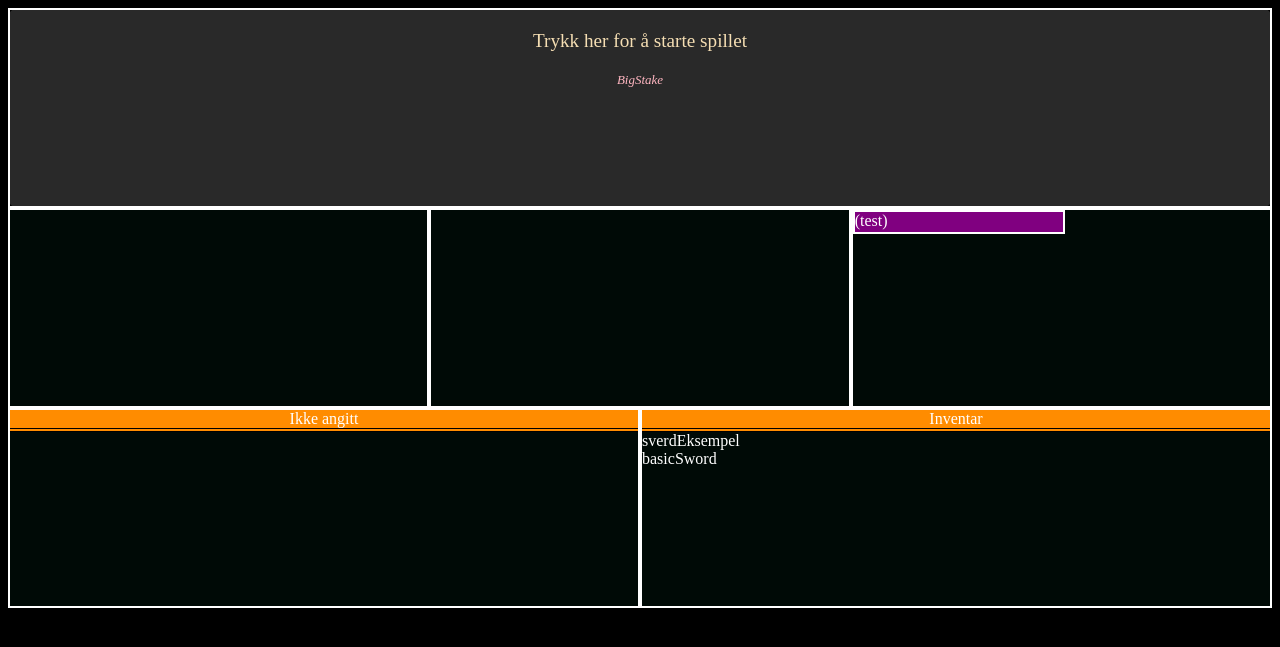
After one commit to mofse/RPGSpill, a PHP site: page /rpg.php in a window 1280 px wide. The commit adds this page. Shown: the top 647 px of the page. Run offline with PHP 8.4, Linux system fonts and the light colour scheme.

Commit message:
Large update
Javascript, PHP, 2 months of updates, etc.

```diff
--- a/battle.js
+++ b/battle.js
@@ -1,3 +1,7 @@
+
+
+
+/*Fiende statistikk*/
 var EnemyDefault = {
     EnemyName:"Undefined",
     EnemyHP:100,
--- /dev/null
+++ b/config.php
@@ -0,0 +1,5 @@
+<?php
+//Opprette kobling
+	$kobling = new mysqli('localhost', 'root', '', 'rpgdb2');
+
+?>
--- /dev/null
+++ b/rpg.php
@@ -0,0 +1,70 @@
+<!DOCTYPE html>
+<html lang="en">
+<head>
+    <meta charset="UTF-8">
+    <meta http-equiv="X-UA-Compatible" content="IE=edge">
+    <meta name="viewport" content="width=device-width, initial-scale=1.0">
+    <link rel="stylesheet" href="stylesheet.css">
+    <title>Spill</title>
+</head>
+<body>
+
+    <div id="UIs">
+
+
+        <div class="UI" id="UI1">
+            <div class="UI_box" id="displayWindow" onclick="screenClicked()">
+                <div id="textbox" onclick="screenClicked()">Trykk her for å starte spillet </div>
+                <div id="desctext">BigStake</div>
+            </div>
+        </div>
+
+
+        <div class="UI" id="UI2">
+            <div class="UI_box" id="UIStats">
+
+
+                <div id="hpBox" class="barBox" onclick="endreHp(20, 'hpBar')">
+                    <div id="hpBar">(Helse)</div>
+                </div>
+
+
+                <div id="manaBox" class="barBox">
+                    <div id="manabar">(Mana)</div>
+                </div>
+
+            </div>
+            <div class="UI_box" id="typebox">
+            </div>
+            <div class="UI_box" id="fightBox">
+
+
+
+                <div class="enemyBox" id="enemyBox1">
+                    <div class="enemyHP" id="enemyHP1">(test)</div>
+                </div>
+
+            </div>
+
+        </div>
+        <div class="UI" id="UI3">
+            <div class="UI_box">
+                <div class="ui_overskrift">Ikke angitt</div>
+            </div>
+            <div class="UI_box" id="inventoryBox">
+                <div class="ui_overskrift">Inventar</div>
+                <?php
+                    echo '<div class="inventoryItem" onmouseenter="itemDesc(basicSword)" onmouseleave="clearitemDesc()">sverdEksempel</div>';
+                ?>
+                <div class="inventoryItem" onmouseenter="itemDesc(basicSword)" onmouseleave="clearitemDesc()">basicSword</div>
+            </div>
+        </div>
+
+
+    </div>
+    <script src="våpen.js"></script>
+    <script src="battle.js"></script>
+    <script src="text.js"></script>
+    <script src="script.js"></script>
+</body>
+</html>
--- a/script.js
+++ b/script.js
@@ -1,17 +1,20 @@
+console.log("hallo?");
 /*---------------UI funksjoner---------------*/
-
-function endreHp(nyHP){
+function endreHp(nyHP, hpboxNavn){
     if(nyHP > HP){
-        document.getElementById('hpBar').style.transition = "0.5s";
+        document.getElementById(hpboxNavn).style.transition = "0.5s";
         nyHP = HP;
         HP = HP - nyHP;
     } else{
         HP = HP - nyHP;
     }
-    document.getElementById('hpBar').style.width = HP + "%";
+    document.getElementById(hpboxNavn).style.width = HP + "%";
 }
 function itemDesc(itemid) {
-    document.getElementById("desctext").innerHTML = itemid.navn;
+    document.getElementById("desctext").innerHTML = itemid.desc;
+}
+function clearitemDesc(e) {
+    document.getElementById("desctext").innerHTML = "";
 }
 
 
@@ -168,15 +171,16 @@ function playStage() {
 
 
 function startBattle(enemies, enemyname1, enemyname2, enemyname3, enemyname4){
-    battleActive = 1;
     document.getElementById("textbox").innerHTML = "";
+    console.log("StartBattle");
     for (i = 0; i < enemies; i++) {
         document.getElementById("fightBox").innerHTML += '<div class="enemyBox" id="enemyBox' + (i+1) + '"><div class="enemyHP" id="enemyHP' + (i+1) + '"></div></div>';
     }
     for (i = 0; i < items.length; i++) {
+        console.log(items);
         var itemnamesaver = "";
         itemnamesaver = items[i];
-        document.getElementById("inventoryBox").innerHTML += '<div class="inventoryItem" id="'+ itemnamesaver.navn + '" onmouseenter="itemDesc(' + itemnamesaver + ')" onmouseleave="itemDesc(' + itemnamesaver + ')>BigOlStake</div>';
+        document.getElementById("inventoryBox").innerHTML += '<div class="inventoryItem" id="'+ itemnamesaver.navn + '" onmouseenter="itemDesc(' + itemnamesaver + ')" onmouseleave="itemDesc(' + itemnamesaver + ')>' + itemnamesaver.navn + '</div>';
     }
     document.getElementById("hpBox").style.display = "flex";
     document.getElementById("manaBox").style.display = "flex";
@@ -186,7 +190,9 @@ function startBattle(enemies, enemyname1, enemyname2, enemyname3, enemyname4){
     fiendeNr2 = enemyname2;
     fiendeNr3 = enemyname3;
     fiendeNr4 = enemyname4;
-    lesTekst("Kampen Begyner");
+    var fiender = [fiendeNr1, fiendeNr2, fiendeNr3, fiendeNr4];
+    battleActive = 1;
+    lesTekst(kampStarttxt);
     /*Mer om fighten ligger under funksjonen onscreenclicked. battleActive funksjonen hinder progress i spillet*/
 }
 
@@ -202,12 +208,12 @@ function battleTurn() {
 
     if (enemyCount == 0) {
 
+        document.getElementById("fightBox").innerHTML = "";
+        battleActive = 0;
         lesTekst(kampSlutttxt);
-        battleActive = 0;
-        document.getElementById("fightBox").innerHTML = "";
 
     } else if (battlePlayertur == 1) {
-
+        fightOptions();
         console.log("Spiller Tur");
         battlePlayertur = 0;
         battleMostertur = enemyCount;
@@ -220,7 +226,7 @@ function battleTurn() {
             battleMostertur--;
         } else if (battleMostertur == 0) {
             battlePlayertur = 1;
-            console.log("Monster Tur over");
+            console.log("monster Tur over");
         }
 
     } else {
@@ -231,6 +237,9 @@ function battleTurn() {
 
 
 
+}
+function fightOptions() {
+    document.getElementById("typebox").innerHTML += '<div class="choiceDiv" onclick="">Kjemp</div><div class="choiceDiv" onclick="">Items</div>';
 }
 
 
@@ -268,7 +277,7 @@ function doTutorial0(theChoice) {
 
 function doTutorial1() {
     document.getElementById("typebox").innerHTML = "";
-    document.getElementById("textbox").style.border = "5px solid blue";
+    document.getElementById("displayWindow").style.border = "5px solid blue";
     lesTekst(tutorial1txt);
     stageClear++;
     tutorialPart++;
@@ -279,7 +288,7 @@ function doTutorial1() {
 
 function doTutorial2() {
     document.getElementById("textbox").innerHTML = "";
-    document.getElementById("textbox").style.border = "1px solid white";
+    document.getElementById("displayWindow").style.border = "2px double white";
     document.getElementById("UIStats").style.border = "5px solid blue";
     document.getElementById("fightBox").style.border = "5px solid blue";
     document.getElementById("typebox").innerHTML = "";
--- a/stylesheet.css
+++ b/stylesheet.css
@@ -40,16 +40,23 @@ html{
     flex: 1;
 }
 
-#textbox{
-    transition: 0,4s;
-    font-size: larger;
-    padding: 20px;
+#UI1{
+    background-color: rgb(41, 41, 41);
     text-align: center;
-    color: wheat;
-    background-color: rgb(41, 41, 41);
     border-radius: 10px;
 }
 
+#textbox{
+    padding: 20px;
+    transition: 0,4s;
+    font-size: larger;
+    color: wheat;
+}
+.ui_overskrift{
+    text-align: center;
+    border-bottom: 4px double black;
+    background-color: darkorange;
+}
 
 /*bars*/
 
@@ -63,6 +70,12 @@ html{
 }
 #hpBar{
     background-color: red;
+    width: 100%;
+    transition: 2s;
+    transition-timing-function: ease-out;
+}
+#manabar{
+    background-color: darkblue;
     width: 100%;
     transition: 2s;
     transition-timing-function: ease-out;
@@ -97,7 +110,7 @@ html{
 
 
 /*Inventar*/
-.desctext {
+#desctext {
     font-style: italic;
     font-size: small;
     color: lightpink;
--- a/text.js
+++ b/text.js
@@ -16,12 +16,12 @@ var tutorial4txt = "La oss prøve å bekjempe en fiende.";
 
 /*Battles*/
 
-var kampStarttxt = "[Kampen begyner]";
+var kampStarttxt = "[Kampen begynner]";
 var kampSlutttxt = "Du vant";
 var dødtxt = "Game Over";
 
 
 /*TXT Level 1*/
-var level1txt1 = "Set er stille... Vinden rusler over blomster enger, og solen lyser ned på deg blant hvite skyer. Du reiser deg sakte.";
+var level1txt1 = "Det er stille... Vinden rusler over blomster enger, og solen lyser ned på deg blant hvite skyer. Du reiser deg sakte.";
 var level1txt2 = "Ett eventyr venter deg!";
 var level1txt3 = "Fortsettelse følger";
--- a/våpen.js
+++ b/våpen.js
@@ -16,4 +16,4 @@ var items = [basicSword];
 
 var inventory = [];
 inventory.push(basicSword);
-console.log(items);
+console.log("items = " + items);
```
Also changed, not shown: index.html (deleted, +0 -23 lines), index.php (added, +23 -0 lines), registrering.php (+2 -5 lines), rpg.html (deleted, +0 -63 lines).
